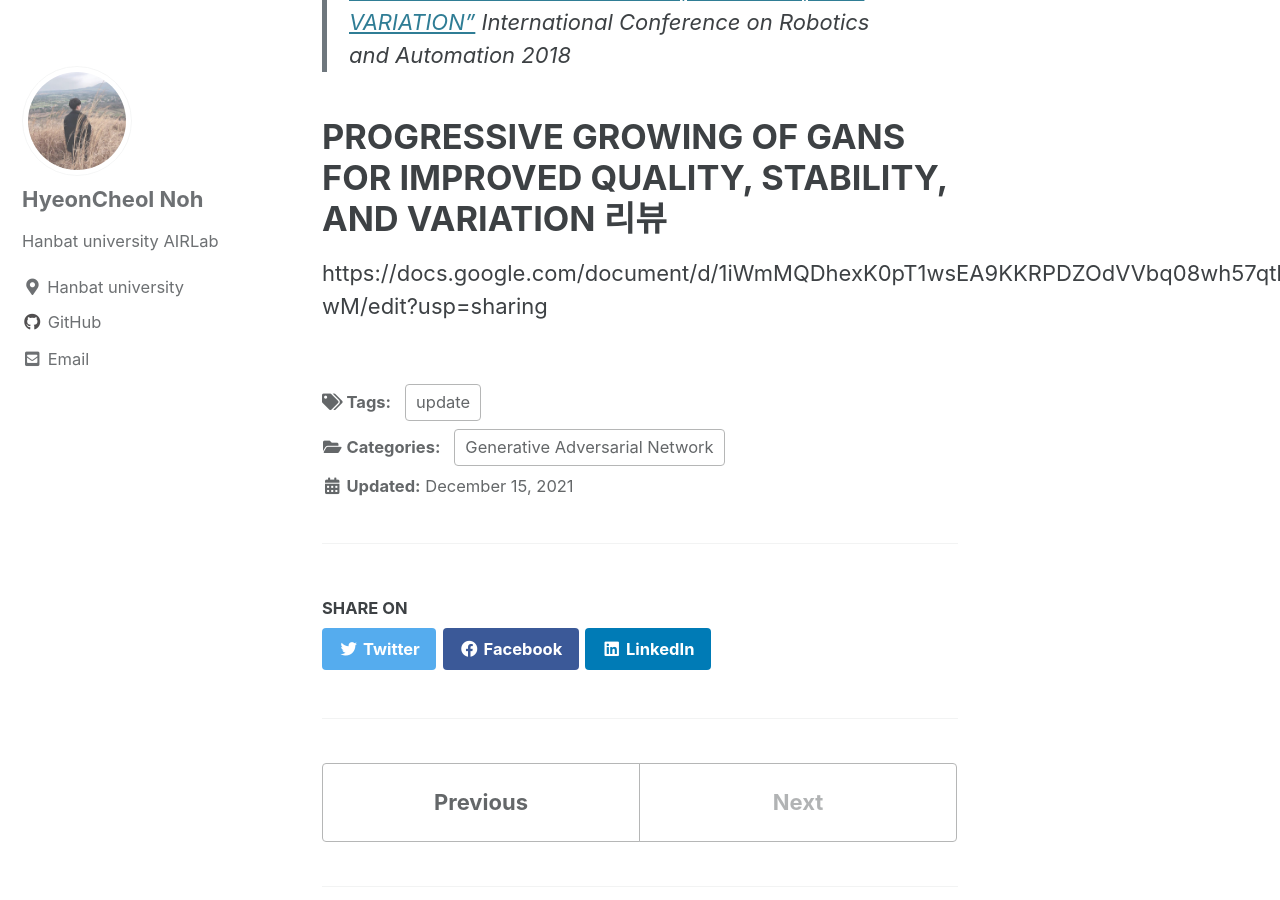
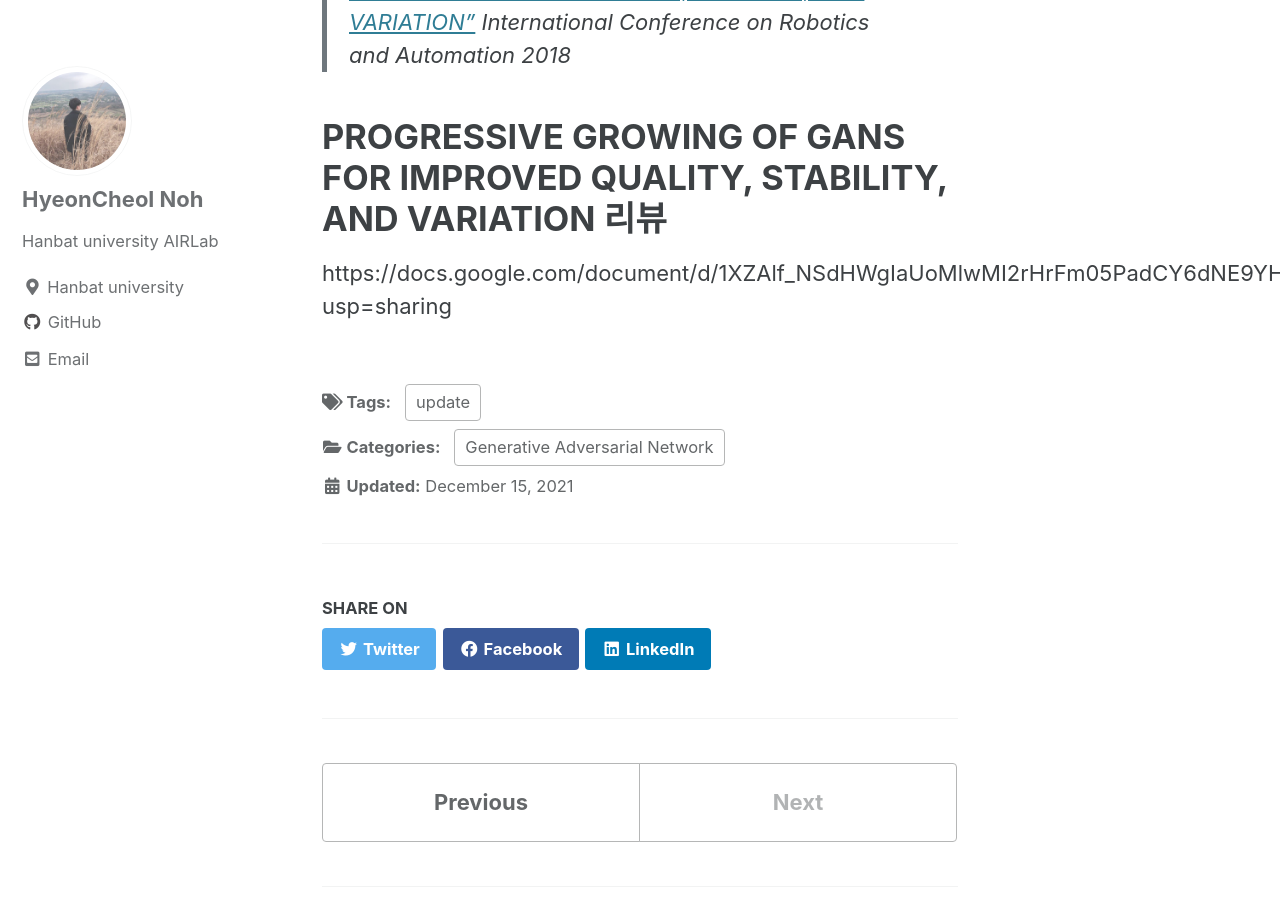
Before and after one commit to cjf8899/cjf8899.github.io, a Jekyll site: the page built from _posts/2021-12-15-PGGAN.md, in a window 1280 px wide and 900 px high, scrolled down 507 px. Built offline with Jekyll 4.4.1, drawn with Linux system fonts in a browser that asks for light colours; cached includes are drawn as plain includes; comment, search, counter and statistics services are not loaded; a style sheet for code colours, icons or effects is not loaded; part of the change alters nothing that is shown.

Commit message:
Update 2021-12-15-PGGAN.md

```diff
--- a/_posts/2021-12-15-PGGAN.md
+++ b/_posts/2021-12-15-PGGAN.md
@@ -16,4 +16,4 @@ toc_label: "Getting Started"
 
 # PROGRESSIVE GROWING OF GANS FOR IMPROVED QUALITY, STABILITY, AND VARIATION 리뷰
 
-https://docs.google.com/document/d/1iWmMQDhexK0pT1wsEA9KKRPDZOdVVbq08wh57qtF-wM/edit?usp=sharing
+https://docs.google.com/document/d/1XZAlf_NSdHWgIaUoMlwMI2rHrFm05PadCY6dNE9YHqE/edit?usp=sharing
```
